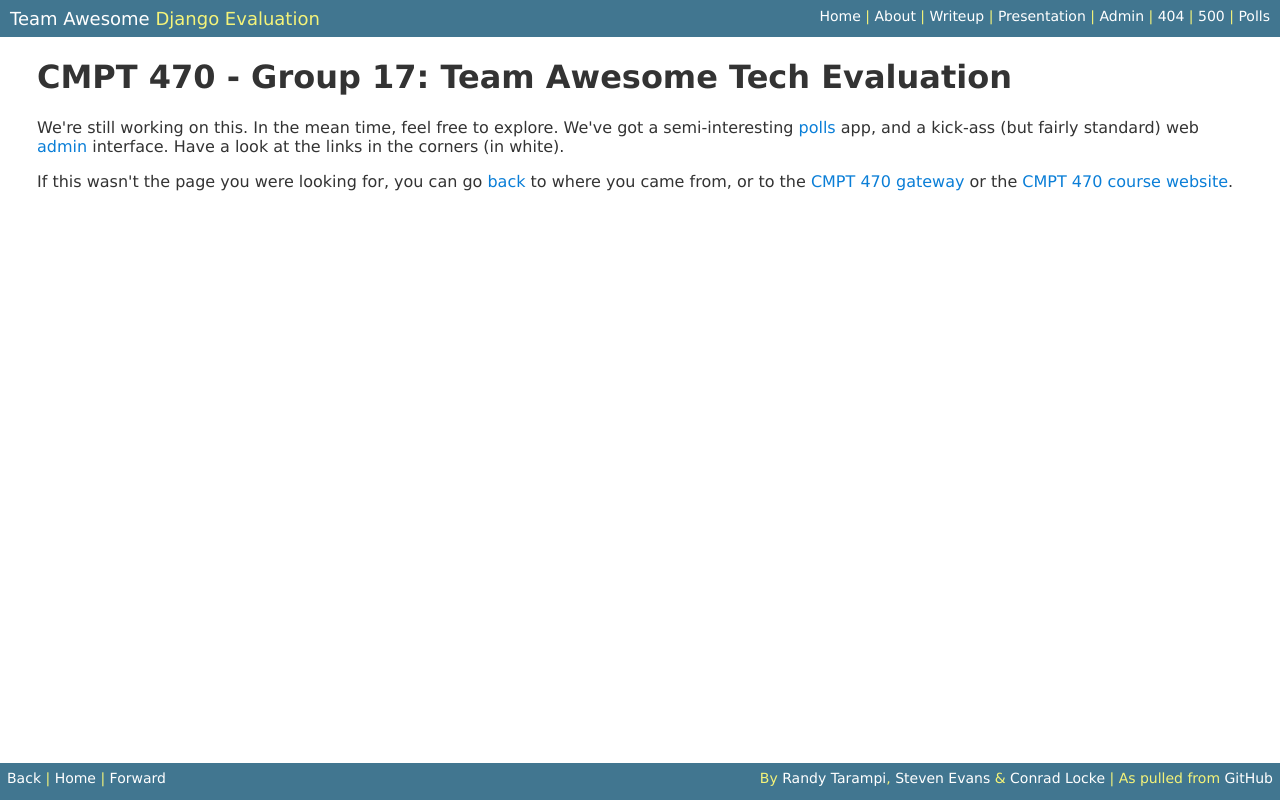
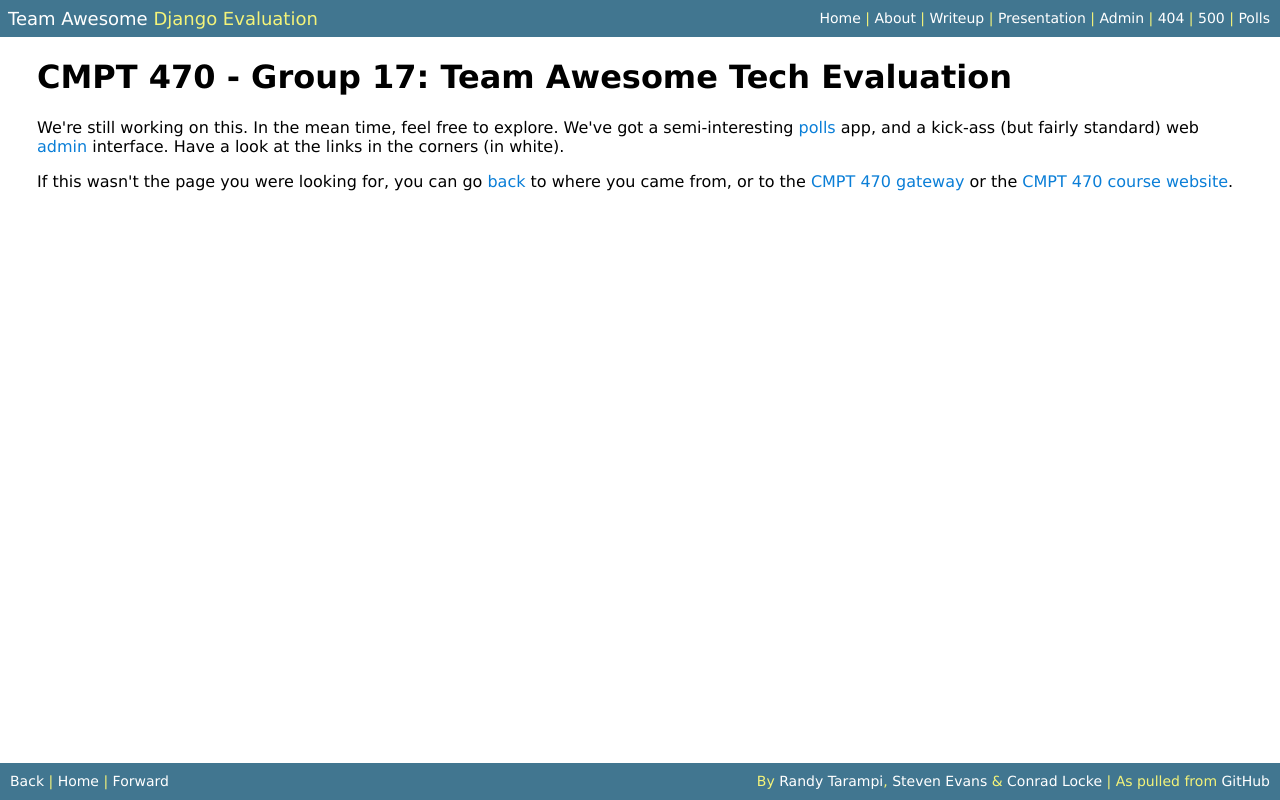
Before and after one commit to randytarampi/awesomeTechEval, a Django app: template templates/index.html in a window 1280 px wide. Run offline with Django 3.2, Linux system fonts and the light colour scheme; the template is opened without the code that fills it, so the values that code supplies are empty.

Commit message:
Is this centered?

```diff
--- a/static/admin.css
+++ b/static/admin.css
@@ -11,15 +11,14 @@
 }
 
 #leftFoot {
-    padding: 7px;
+    padding: 10px;
     font-size: 14px;
     position: absolute;
 }
 
 #rightFoot {
     float: right;
-    padding-top: 7px;
-    padding-right: 7px;
+    padding: 10px;
     display: inline;
     font-size: 14px;
 }
--- a/static/style.css
+++ b/static/style.css
@@ -10,7 +10,6 @@ body {
     margin: 0;
     font-size: 16px;
     font-family: "Lucida Grande","DejaVu Sans","Bitstream Vera Sans",Verdana,Arial,sans-serif;
-    color: #333;
     background: white;
 }
 
@@ -48,15 +47,13 @@ a:hover {
 }
 
 #leftHead {
-    padding: 0 10px;
-    margin: 8px 0;
+    padding: 8px;
     font-size: 18px;
     position: absolute;
 }
 
 #rightHead {
-    padding: 0 10px;
-    margin: 8px 0;
+    padding: 10px;
     float: right;
     font-size: 14px;
 }
@@ -77,14 +74,13 @@ a:hover {
 
 #leftFoot {
     position: absolute;
-    padding: 7px;
+    padding: 10px;
     font-size: 14px;
 }
 
 #rightFoot {
     float: right;
-    padding-top: 7px;
-    padding-right: 7px;
+    padding: 10px;
     display: inline;
     font-size: 14px;
 }
```
